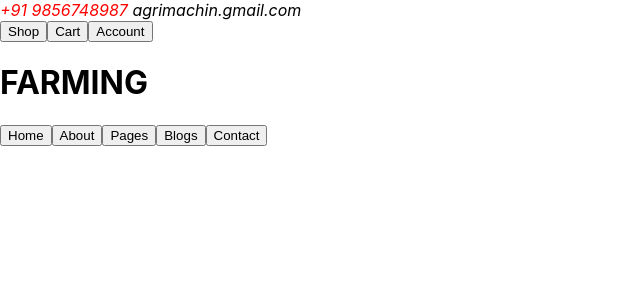
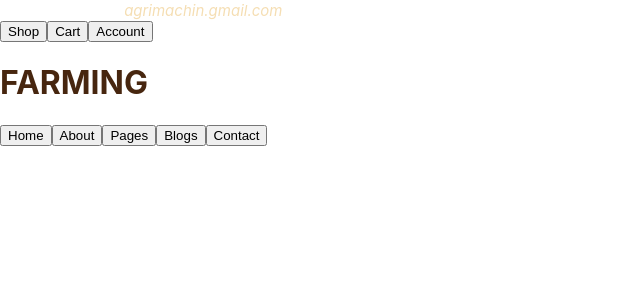
Before and after one commit to BharathLB/farming, a React (Create React App) app: page / in a window 1280 px wide. Shown: the top 300 px of the page, without its empty margins (0-640 px from the left). Built offline with nearby package versions, Linux system fonts and the light colour scheme.

Commit message:
Components

```diff
--- a/src/Components/Home.js
+++ b/src/Components/Home.js
@@ -6,7 +6,7 @@ function demo(){
         <div class="he">
              <div>
                 <i class="fa fa-phone"><span className='phone'>   +91 9856748987</span></i>
-                 <i class="fa fa-envelope">   agrimachin.gmail.com</i>
+                 <i class="fa fa-envelope" className='email'>   agrimachin.gmail.com</i>
             </div>
             <div class="my">
                 <button href="#">Shop</button><span class="vl"></span>
@@ -15,7 +15,7 @@ function demo(){
             </div>
         </div>
         <div class="navsec">
-            <div><h1>FARMING</h1></div>
+            <div><h1 style={{color:"#47260F"}}>FARMING</h1></div>
             <div class="navba">
                 <button value="./apex/Home" styleclass="as">Home</button>
                 <button value="./apex/About" styleclass="as">About</button>
--- a/src/Components/home.css
+++ b/src/Components/home.css
@@ -1,3 +1,8 @@
 .phone{
-    color: red;
+    color: white;
+    font-size: 15px;
 }
+.email{
+    color: wheat;
+    font-size: 15px;;
+}
```
